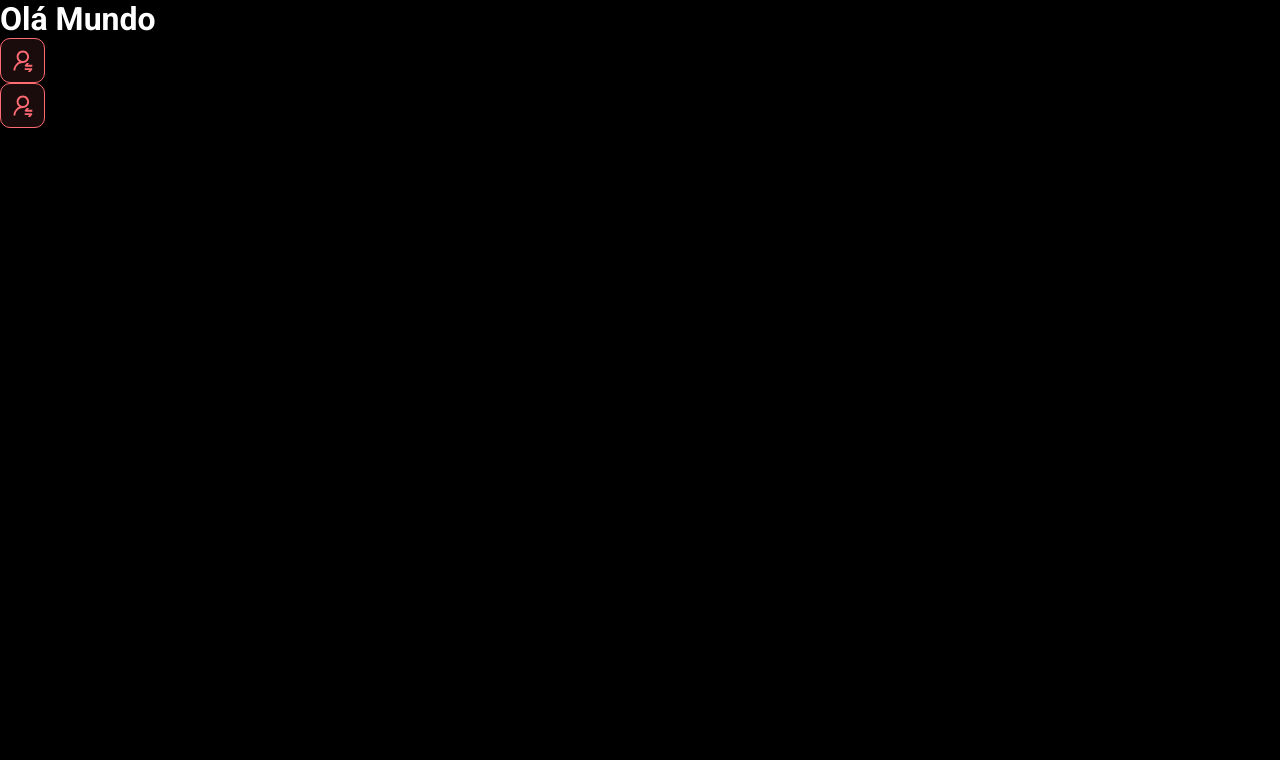
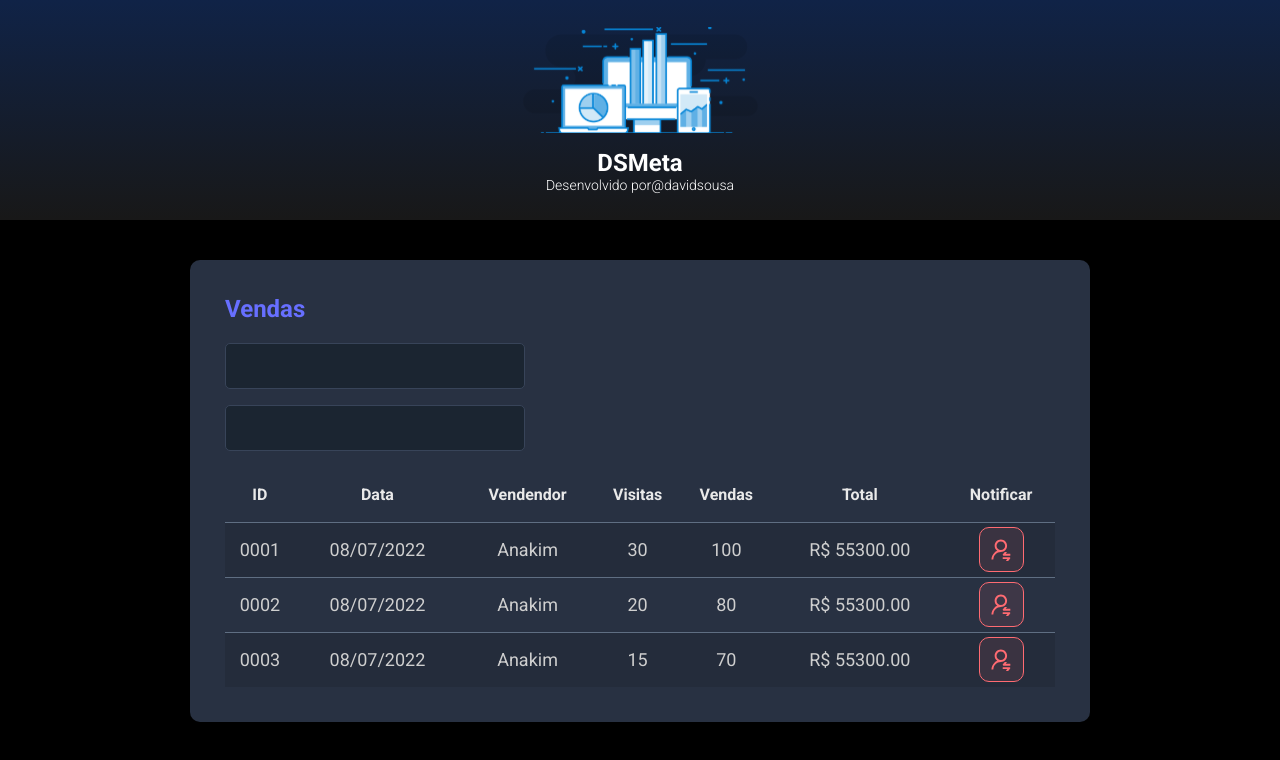
Before and after one commit to d86david/dsmeta, a React (Vite) app in the folder frontend/: page / in a window 1280 px wide. Shown: the top 760 px of the page. Built offline with nearby package versions, Linux system fonts and the light colour scheme.

Commit message:
Outros Componentes

```diff
--- a/frontend/src/App.tsx
+++ b/frontend/src/App.tsx
@@ -1,14 +1,20 @@
 import React from "react"
 import BotaoNotificar from "./recursos/componentes/botaoNotificacao"
+import Header from "./recursos/componentes/Header"
+import CardVendas from "./recursos/componentes/cardsVendas"
 
 
 function App() {
   return (
     <>
-      <h1>Olá Mundo</h1>
-      <BotaoNotificar />
-      <BotaoNotificar />
-
+      <Header />
+      <main>
+        <section id="vendas">
+          <div className="dsmeta-container">
+            <CardVendas />
+          </div>
+        </section>
+      </main>
     </>
   )
 }
--- a/frontend/src/index.css
+++ b/frontend/src/index.css
@@ -19,3 +19,13 @@
   color: unset;
   text-decoration: none;
 }
+
+.dsmeta-container {
+  width: 100%;
+  max-width: 900px;
+  margin: 0 auto;
+}
+
+#vendas {
+  padding: 40px 10px;
+}
--- /dev/null
+++ b/frontend/src/recursos/componentes/Header/index.tsx
@@ -0,0 +1,22 @@
+import React from 'react'
+import logo from '../../img/logo.svg'
+import './styles.css'
+
+function Header() {
+    return (
+        <>
+            <header>
+                <div className="dsmeta-logo-container">
+                    <img src={logo} alt="DSMeta" />
+                    <h1>DSMeta</h1>
+                    <p>
+                        Desenvolvido por
+                        <a href="https://www.instagram.com/davidsousa1412/">@davidsousa</a>
+                    </p>
+                </div>
+            </header>
+        </>
+    )
+}
+
+export default Header
--- /dev/null
+++ b/frontend/src/recursos/componentes/Header/styles.css
@@ -0,0 +1,28 @@
+
+header {
+    background: linear-gradient(180deg, #102347 0%, #181818 100%);
+    height: 220px;
+    display: flex;
+    align-items: center;
+    justify-content: center;
+}
+
+.dsmeta-logo-container {
+    display: flex;
+    flex-direction: column;
+    align-items: center;
+}
+
+.dsmeta-logo-container img {
+    width: 235px;
+}
+
+.dsmeta-logo-container h1 {
+    margin-top: 15px;
+    font-size: 24px;
+}
+
+.dsmeta-logo-container p {
+    font-size: 14px;
+    font-weight: 300;
+}
--- /dev/null
+++ b/frontend/src/recursos/componentes/cardsVendas/index.tsx
@@ -0,0 +1,82 @@
+import React from "react"
+import BotaoNotificar from "../botaoNotificacao"
+import './styles.css'
+
+function CardVendas() {
+    return (
+        <>
+            <div className="dsmeta-card">
+                <h2 className="dsmeta-titulo-vendas">Vendas</h2>
+                <div>
+                    <div className="dsmeta-controle-formulario-container">
+                        <input className="dsmeta-controle-formulario" type="text" />
+                    </div>
+                    <div className="dsmeta-controle-formulario-container">
+                        <input className="dsmeta-controle-formulario" type="text" />
+                    </div>
+                </div>
+
+                <div>
+                    <table className="dsmeta-tabela-vendas">
+                        <thead>
+                            <tr>
+                                <th className="mostrar-992px">ID</th>
+                                <th className="mostrar-576px">Data</th>
+                                <th>Vendendor</th>
+                                <th className="mostrar-992px">Visitas</th>
+                                <th className="mostrar-992px">Vendas</th>
+                                <th>Total</th>
+                                <th>Notificar</th>
+                            </tr>
+                        </thead>
+
+                        <tbody>
+                            <tr>
+                                <td className="mostrar-992px">0001</td>
+                                <td className="mostrar-576px">08/07/2022</td>
+                                <td>Anakim</td>
+                                <td className="mostrar-992px">30</td>
+                                <td className="mostrar-992px">100</td>
+                                <td>R$ 55300.00</td>
+                                <td>
+                                    <div className="dsmeta-botao-vermelho-container">
+                                        <BotaoNotificar />
+                                    </div>
+                                </td>
+                            </tr>
+
+                            <tr>
+                                <td className="mostrar-992px">0002</td>
+                                <td className="mostrar-576px">08/07/2022</td>
+                                <td>Anakim</td>
+                                <td className="mostrar-992px">20</td>
+                                <td className="mostrar-992px">80</td>
+                                <td>R$ 55300.00</td>
+                                <td>
+                                    <div className="dsmeta-botao-vermelho-container">
+                                        <BotaoNotificar />
+                                    </div>
+                                </td>
+                            </tr>
+                            <tr>
+                                <td className="mostrar-992px">0003</td>
+                                <td className="mostrar-576px">08/07/2022</td>
+                                <td>Anakim</td>
+                                <td className="mostrar-992px">15</td>
+                                <td className="mostrar-992px">70</td>
+                                <td>R$ 55300.00</td>
+                                <td>
+                                    <div className="dsmeta-botao-vermelho-container">
+                                        <BotaoNotificar />
+                                    </div>
+                                </td>
+                            </tr>
+                        </tbody>
+                    </table>
+                </div>
+            </div>
+        </>
+    )
+}
+
+export default CardVendas
--- /dev/null
+++ b/frontend/src/recursos/componentes/cardsVendas/styles.css
@@ -0,0 +1,100 @@
+.dsmeta-card {
+    background-color: #283142;
+    border-radius: 10px;
+    padding: 30px 10px;
+}
+
+
+.dsmeta-titulo-vendas {
+    color: #676FFF;
+    font-size: 24px;
+    margin-bottom: 20px;
+}
+
+.dsmeta-controle-formulario-container {
+    margin-bottom: 16px;
+    max-width: 300px;
+}
+
+.dsmeta-controle-formulario {
+    height: 46px;
+    background-color: #1B2531;
+    border: 1px solid #384459;
+    border-radius: 5px;
+    width: 100%;
+    color: #9aaabe;
+    padding: 0 20px;
+    font-size: 18px;
+}
+
+.dsmeta-tabela-vendas {
+    width: 100%;
+    border-spacing: 0;
+    border-collapse: collapse;
+}
+
+.dsmeta-tabela-vendas thead {
+    height: 55px;
+    font-size: 16px;
+    color: #E9E9E9;
+    font-weight: 700;
+
+}
+
+.dsmeta-tabela-vendas tbody {
+    font-size: 14px;
+    font-weight: 400;
+    color: #cfcfcf;
+    text-align: center;
+}
+
+.dsmeta-tabela-vendas tbody tr {
+    height: 74px;
+    border-top: 1px solid #5f6e82;
+}
+
+.dsmeta-tabela-vendas tbody tr:hover>td {
+    background-color: #384459;
+
+}
+
+.dsmeta-tabela-vendas tbody tr:nth-child(odd) {
+    background-color: #242c3b;
+}
+
+.dsmeta-botao-vermelho-container {
+    display: flex;
+    justify-content: center;
+}
+
+.mostrar-576px {
+    display: none;
+}
+
+.mostrar-992px {
+    display: none;
+}
+
+@media (min-width: 576px) {
+    .mostrar-576px {
+        display: table-cell;
+    }
+
+    .dsmeta-card {
+        padding: 35px;
+    }
+
+    .dsmeta-tabela-vendas tbody tr {
+        height: 55px;
+    }
+
+    .dsmeta-tabela-vendas tbody {
+        font-size: 18px;
+    }
+}
+
+@media (min-width: 992px) {
+    .mostrar-992px {
+        display: table-cell;
+    }
+}
```
Also changed, not shown: frontend/src/recursos/img/logo.svg (added).
